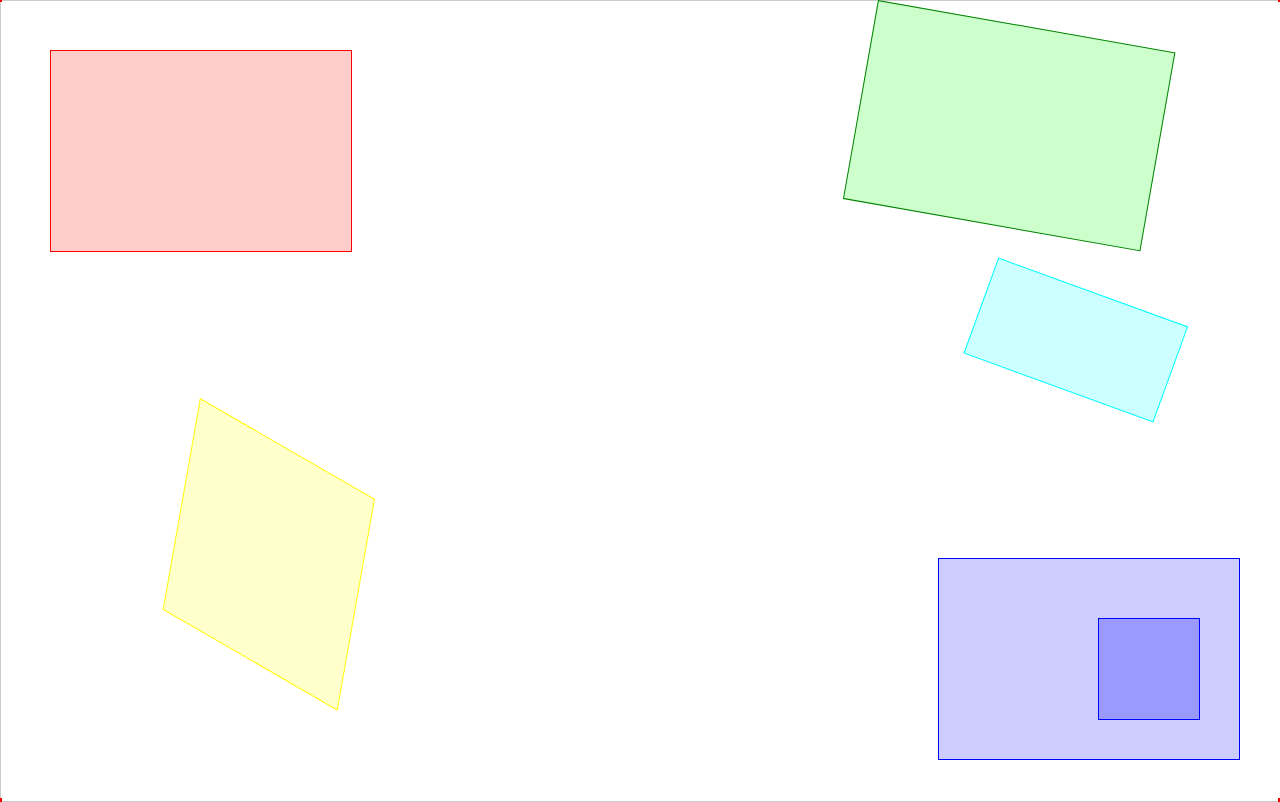
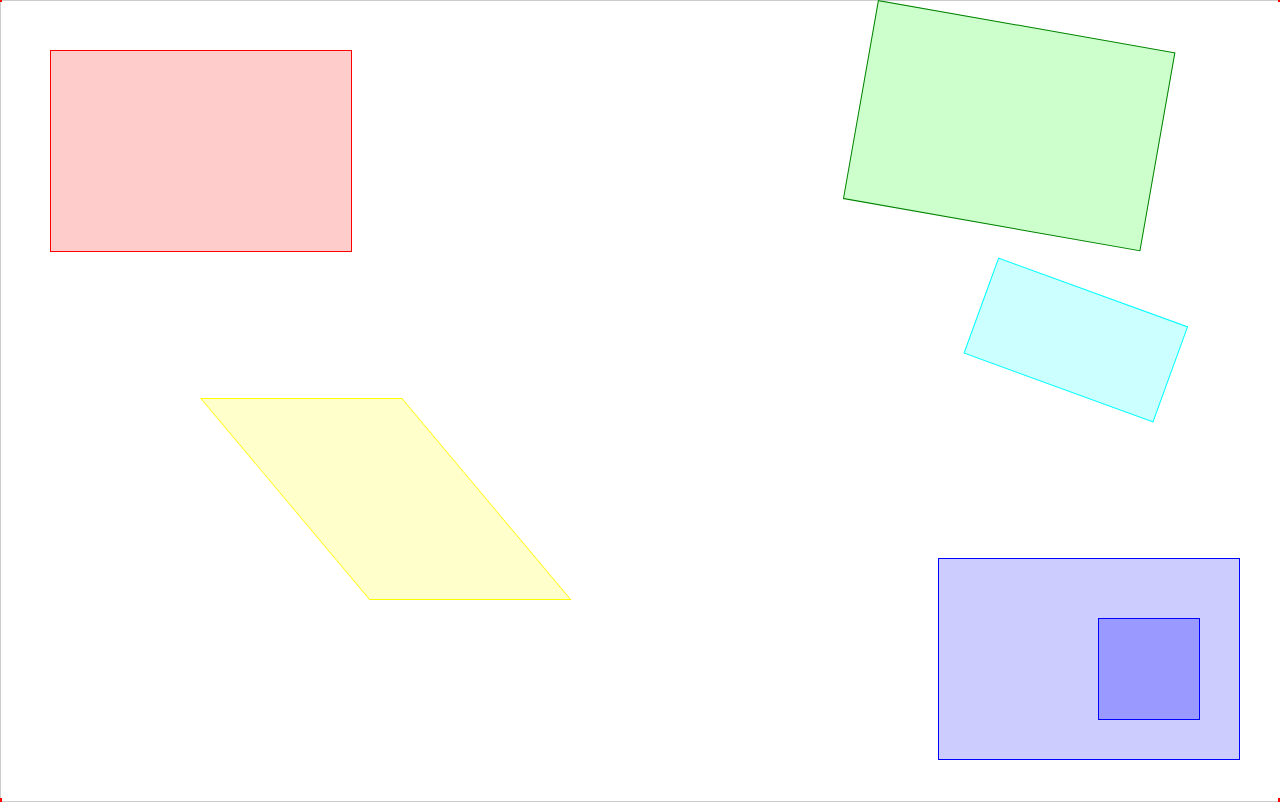
Before and after one commit to jaukia/zoomooz, a plain HTML site: page examples/simple/index.html in a window 1280 px wide. Drawn offline with Linux system fonts and the light colour scheme.

Commit message:
Tuned skew in example

```diff
--- a/examples/simple/style.css
+++ b/examples/simple/style.css
@@ -81,7 +81,7 @@ div {
 	width:200px;
 	height:200px;
 	border:1px solid yellow;
-	-webkit-transform: rotate(30deg) skew(20deg);
-	-moz-transform: rotate(30deg) skew(20deg);
-	-o-transform: rotate(30deg) skew(20deg);
+	-webkit-transform: skew(40deg);
+	-moz-transform: skew(40deg);
+	-o-transform: skew(40deg);
 }
```
